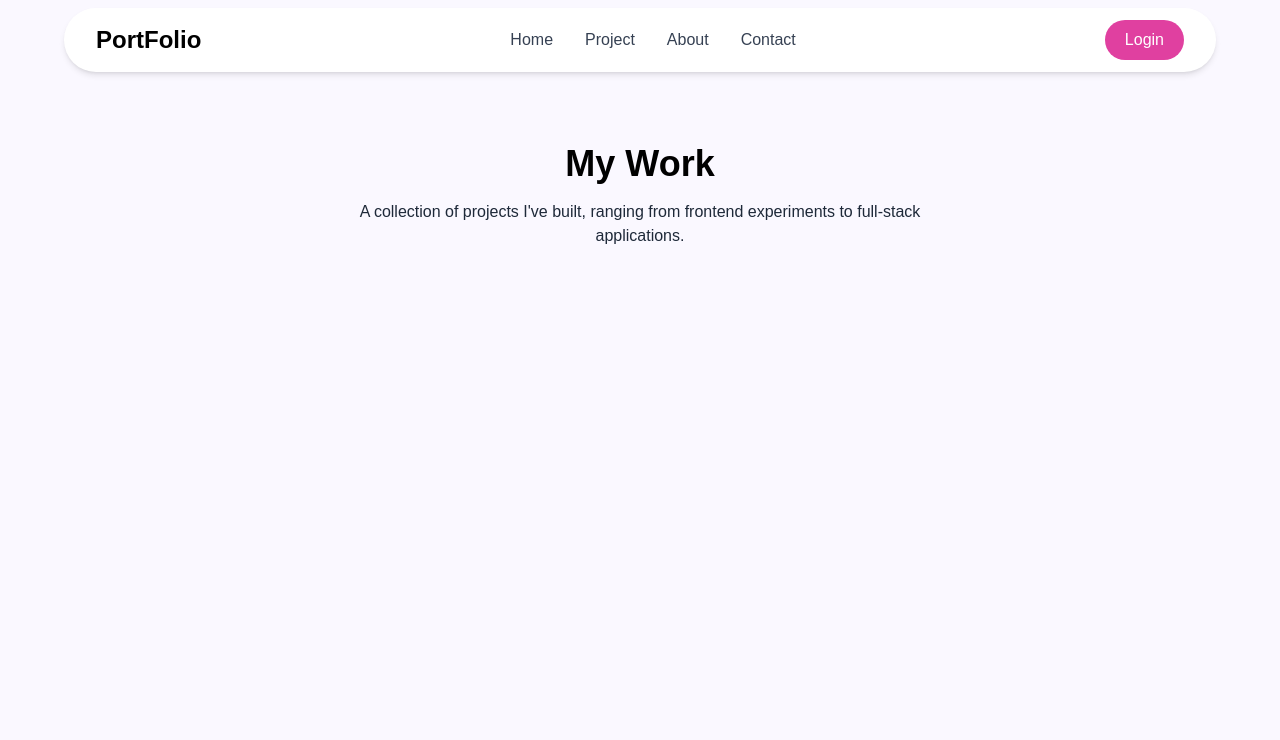
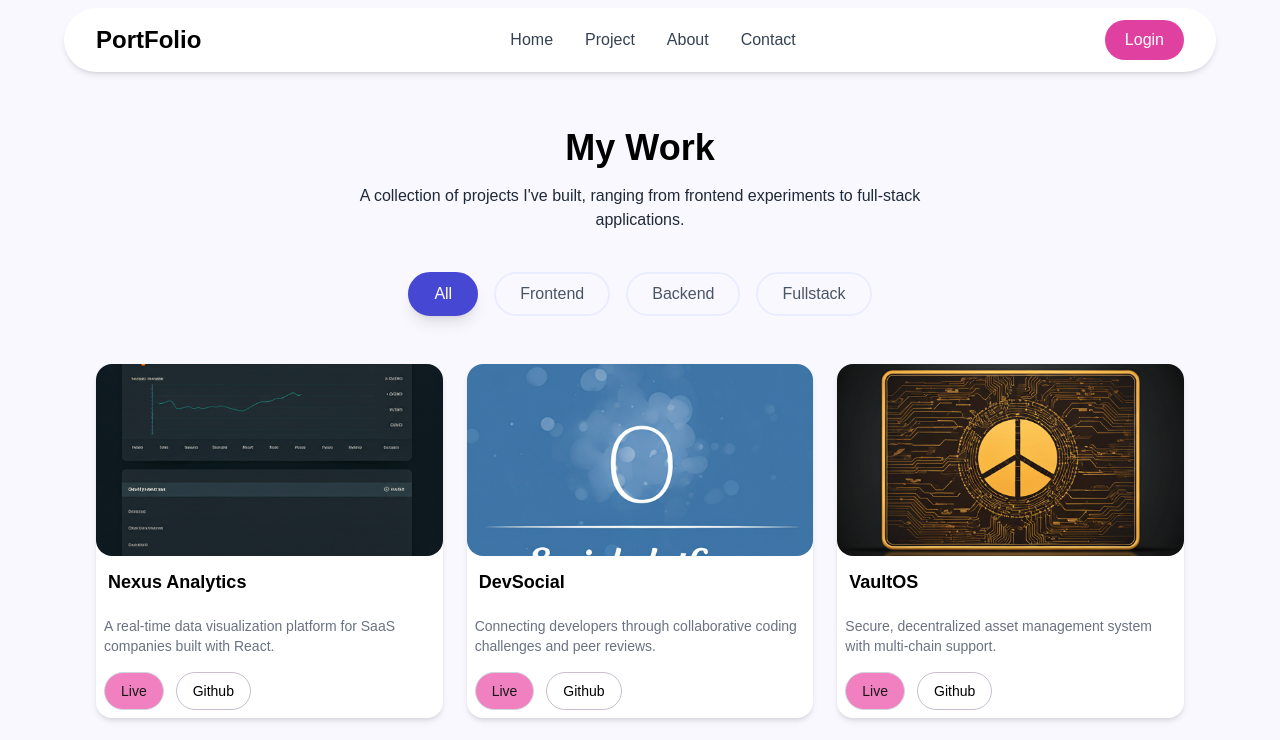
Before and after one commit to ahmadrazababu96-sketch/Portfolioweb, a Next.js app: page /projects in a window 1280 px wide. Shown: the top 740 px of the page. Built offline with nearby package versions, Linux system fonts and the light colour scheme.

Commit message:
updated projects section

```diff
--- a/app/projects/page.tsx
+++ b/app/projects/page.tsx
@@ -1,11 +1,11 @@
 import React from 'react'
-import Projecthero from '@/components/Projecthero'
+
 import Projectcollection from '@/components/Projectcollection'
 const page = () => {
   return (
     <>
 
-   <Projecthero/>
+
    <Projectcollection/>
 
     </>
--- a/components/Projectcollection.tsx
+++ b/components/Projectcollection.tsx
@@ -1,9 +1,143 @@
-import React from 'react'
 
+"use client";
+import React, { useState } from 'react'
+const projectData=[
+    {
+                id: 1,
+                image: "/images/pimg1.png",
+                tittle: "Nexus Analytics",
+                category:"frontend",
+                desc: "A real-time data visualization platform for SaaS companies built with React.",
+                btn1:"Live",
+                btn2:"Github",
+            },
+            {
+                id: 2,
+                image: "/images/pimg2.png",
+                tittle: "DevSocial",
+                category:"frontend",
+                desc: "Connecting developers through collaborative coding challenges and peer reviews.",
+                btn1:"Live",
+                btn2:"Github",
+            },
+            {
+                id: 3,
+                image: "/images/pimg3.png",
+                tittle: "VaultOS",
+                category:"frontend",
+                desc: "Secure, decentralized asset management system with multi-chain support.",
+                btn1:"Live",
+                btn2:"Github",
+            },
+                        {
+                id: 4,
+                image: "/images/pimg3.png",
+                tittle: "VaultOS",
+                category:"frontend",
+                desc: "Secure, decentralized asset management system with multi-chain support.",
+                btn1:"Live",
+                btn2:"Github",
+            },
+                        {
+                id: 5,
+                image: "/images/pimg3.png",
+                tittle: "VaultOS",
+                category:"frontend",
+                desc: "Secure, decentralized asset management system with multi-chain support.",
+                btn1:"Live",
+                btn2:"Github",
+            },
+                        {
+                id: 6,
+                image: "/images/pimg3.png",
+                tittle: "VaultOS",
+                category:"frontend",
+                desc: "Secure, decentralized asset management system with multi-chain support.",
+                btn1:"Live",
+                btn2:"Github",
+            },
+]
 const Projectcollection = () => {
+    const [activeCategory,setactiveCategory]=useState("all");
+    const categories=[
+        {
+            id:"all",
+            label:"All",
+            color:"#4648D4",
+        },
+        {
+            id:"frontend",
+            label:"Frontend",
+            color:"#EAEDFF",
+        },
+        {
+            id:"backend",
+            label:"Backend",
+            color:"#EAEDFF",
+        },
+        {
+            id:"fullstack",
+            label:"Fullstack",
+            color:"#EAEDFF",
+        }
+    ]
+    const filterprojects=activeCategory==="all"?projectData:projectData.filter(project=>project.category===activeCategory);
+
   return (
     <>
+    <div className='max-w-6xl mx-auto md:px-6 lg:px-8 py-16'>
+                  <div className='flex items-center justify-center text-center flex-col'>
+              <h1 className='text-4xl text-black font-bold'>My Work</h1>
+              <p className='text-gray-800  text-center mt-4 max-w-xl'>
+                A collection of projects I've built, ranging from frontend experiments to full-stack applications.
+              </p>
+           </div>
+           {/* buttons */}
+           <div className='flex flex-wrap justify-center gap-4 mb-12 pt-10 '>
+            {categories.map((category)=>(
+                <button className={`px-6 py-2 rounded-full font-medium transition-all duration-300
+              ${activeCategory === category.id
+                ? 'text-white shadow-lg'
+                : 'bg-gray-100 text-gray-600 hover:bg-gray-200'
+              }`}
+                style={{
+              backgroundColor: activeCategory === category.id ? category.color : 'transparent',
+              border: `2px solid ${category.color}`
+            }}
+                key={category.id}
+                onClick={()=>setactiveCategory(category.id)}>
+                  {category.label}
+                </button>
+            ))}
+           </div>
+           {/* cards */}
+           <div className='grid grid-cols-1 md:grid-cols-3 gap-6 '>
+                             {projectData.map((item) => (
+                               <div
+                                   key={item.id}
+                                   className="bg-white shadow-md rounded-2xl
+           hover:shadow-2xl hover:-translate-y-3 hover:scale-[1.02]
+           transition-all duration-300 ease-out  "
+                               >
+                                   <img
+                                       src={item.image}
+                                       alt={item.tittle}
+                                       className="w-full h-48 object-cover  rounded-2xl"
+                                   />
+                                   <h2 className="text-lg font-semibold text-black p-3  ">{item.tittle}</h2>
+                                   <p className="text-gray-500 text-sm p-2">{item.desc}</p>
+           <div className='flex gap-3 p-2'>
+                <button className="border border-gray-300 px-4 py-2 rounded-full bg-[#F080C0] text-sm">
+               {item.btn1}
+             </button>
+               <button className="border border-[#CABECE] px-4 py-2 bg-[#FFFFFF] text-black font-light rounded-full text-sm">
+               {item.btn2}
+             </button></div>
 
+                               </div>
+                           ))}
+                         </div>
+    </div>
 
     </>
   )
--- a/components/Projecthero.tsx
+++ /dev/null
@@ -1,21 +0,0 @@
-import React from 'react'
-
-const Projecthero = () => {
-  return (
-    <>
-     <section className='w-full h-screen px-6 md:px-16 pt-20'>
-
-           <div className='flex items-center justify-center text-center flex-col'>
-              <h1 className='text-4xl text-black font-bold'>My Work</h1>
-              <p className='text-gray-800  text-center mt-4 max-w-xl'>
-                A collection of projects I've built, ranging from frontend experiments to full-stack applications.
-              </p>
-           </div>
-
-     </section>
-
-    </>
-  )
-}
-
-export default Projecthero
--- a/components/Projects.tsx
+++ b/components/Projects.tsx
@@ -27,7 +27,7 @@ const Projects = () => {
             btn1:"Live",
             btn2:"Github",
         },
-    ]
+    ];
 
 
 
```
